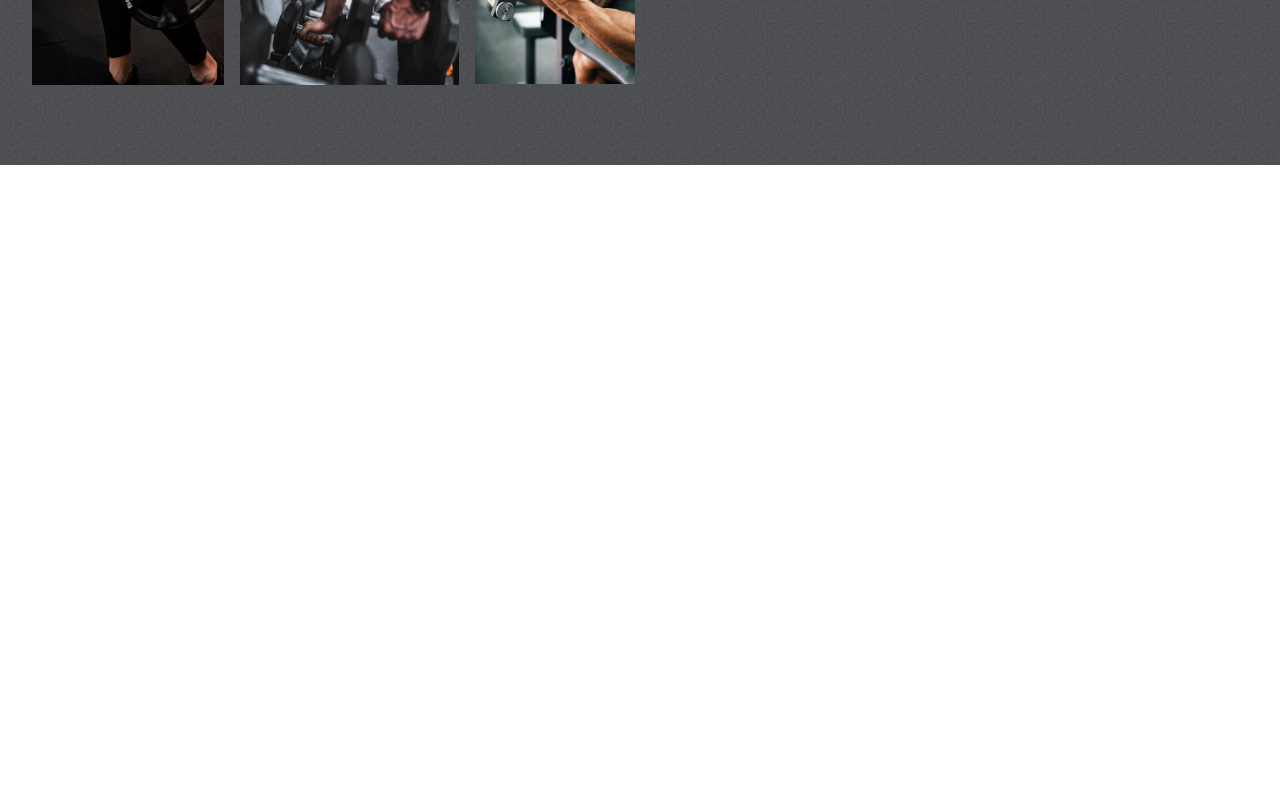
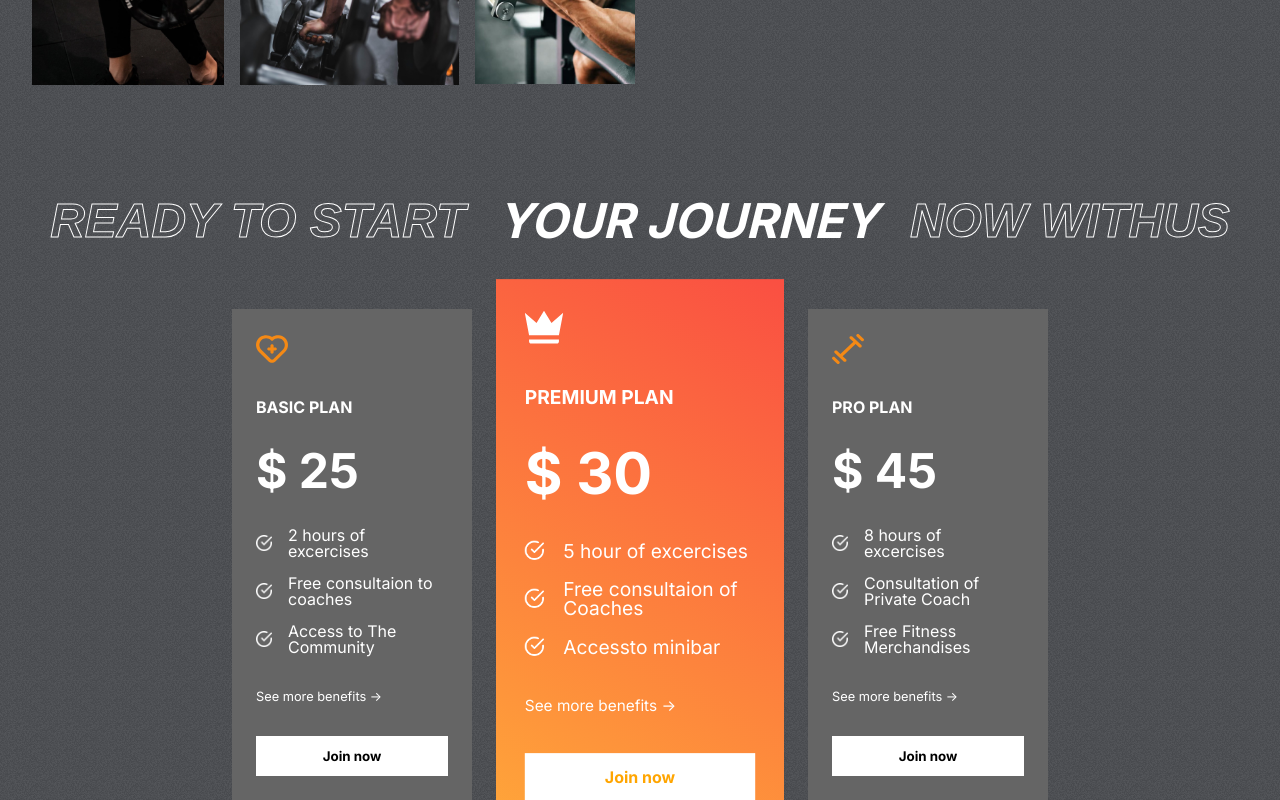
Before and after one commit to ViGoS12/The-Fit-Club, a React (Create React App) app: page / in a window 1280 px wide. Shown: the part 1561-2361 px from the top of the page. Before the commit the page ends 1726 px from the top, so only its background shows below. Built offline with nearby package versions, Linux system fonts and the light colour scheme.

Commit message:
Added Plan section

```diff
--- a/src/App.jsx
+++ b/src/App.jsx
@@ -2,6 +2,7 @@ import './scss/app.scss'
 import Hero from './components/hero'
 import Programs from './components/programs/'
 import Reasons from './components/reasons'
+import Plans from './components/plans/'
 
 function App() {
   return (
@@ -9,6 +10,7 @@ function App() {
       <Hero />
       <Programs />
       <Reasons />
+      <Plans />
     </div>
   )
 }
--- /dev/null
+++ b/src/components/plans/Plans.jsx
@@ -0,0 +1,56 @@
+import React from 'react'
+import styles from './Plans.module.scss'
+
+import { plansData } from './../../data/plansData'
+
+import WhiteTick from '../../assets/whiteTick.png'
+import classNames from 'classnames'
+
+const Plans = () => {
+  return (
+    <div className={styles.plans__container}>
+      <div className={styles.plans__header}>
+        <span className='stroke-text'>Ready to start</span>
+        <span>Your journey</span>
+        <span className='stroke-text'>now withus</span>
+      </div>
+      <div className={styles.plans}>
+        {plansData.map((plan, idx) => (
+          <div className={styles.plan} key={idx}>
+            <div
+              className={classNames(styles.plan__img, {
+                [styles.plan__img_white]: idx === 1,
+              })}>
+              {plan.icon}
+            </div>
+
+            <span className={styles.plan__name}>{plan.name}</span>
+            <span className={styles.plan__price}>$ {plan.price}</span>
+
+            <div className={styles.features}>
+              {plan.features.map((feature, idx) => (
+                <div className={styles.feature} key={idx}>
+                  <img className={styles.feature__img} src={WhiteTick} alt='' />
+                  <span key={idx}>{feature}</span>
+                </div>
+              ))}
+            </div>
+            <div>
+              <span className={styles.plans__more_btn}>
+                See more benefits -{'>'}
+              </span>
+            </div>
+            <button
+              className={classNames(styles.plan__join_btn, {
+                [styles.plan__join_btn_orange]: idx === 1,
+              })}>
+              Join now
+            </button>
+          </div>
+        ))}
+      </div>
+    </div>
+  )
+}
+
+export default Plans
--- /dev/null
+++ b/src/components/plans/Plans.module.scss
@@ -0,0 +1,96 @@
+@import '../../scss/variables.scss';
+
+.plans {
+  display: flex;
+  align-items: center;
+  justify-content: center;
+  gap: 3rem;
+
+  &__container {
+    margin-top: -4rem;
+    padding: 0 2rem;
+    display: flex;
+    flex-direction: column;
+    gap: 4rem;
+    position: relative;
+  }
+
+  &__header {
+    display: flex;
+    gap: 2rem;
+    font-weight: bold;
+    font-size: 3rem;
+    justify-content: center;
+    text-transform: uppercase;
+    font-style: italic;
+  }
+
+  &__more_btn {
+    cursor: pointer;
+    font-size: 0.8rem;
+  }
+}
+
+.plan {
+  display: flex;
+  flex-direction: column;
+  background-color: $caloryCard;
+  gap: 2rem;
+  width: 15rem;
+  padding: 1.5rem;
+
+  &__img {
+    & > svg {
+      fill: $orange;
+      width: 2rem;
+      height: 2rem;
+    }
+    &_white {
+      & > svg {
+        fill: white;
+      }
+    }
+  }
+
+  &:nth-child(2) {
+    background: $planCard;
+    transform: scale(1.2);
+  }
+
+  &__name {
+    font-weight: bold;
+  }
+
+  &__price {
+    font-size: 3rem;
+    font-weight: bold;
+  }
+
+  &__join_btn {
+    background-color: white;
+    color: black;
+    padding: 0.5rem;
+    font-weight: bold;
+    border: 4px solid transparent;
+    transition: 300ms all;
+    &_orange {
+      color: orange;
+    }
+  }
+}
+
+.features {
+  display: flex;
+  flex-direction: column;
+  gap: 1rem;
+}
+
+.feature {
+  display: flex;
+  align-items: center;
+  gap: 1rem;
+
+  &__img {
+    width: 1rem;
+  }
+}
--- /dev/null
+++ b/src/components/plans/index.js
@@ -0,0 +1,2 @@
+import Plans from './Plans'
+export default Plans
--- a/src/components/programs/Programs.jsx
+++ b/src/components/programs/Programs.jsx
@@ -15,8 +15,8 @@ const Programs = () => {
       </div>
 
       <div className={styles.programs__categories}>
-        {programsData.map((program) => (
-          <div className={styles.category}>
+        {programsData.map((program, idx) => (
+          <div className={styles.category} key={idx}>
             <div className={styles.category__icon}>{program.image}</div>
             <span className={styles.category__title}>{program.heading}</span>
             <span className={styles.category__text}>{program.details}</span>
```
